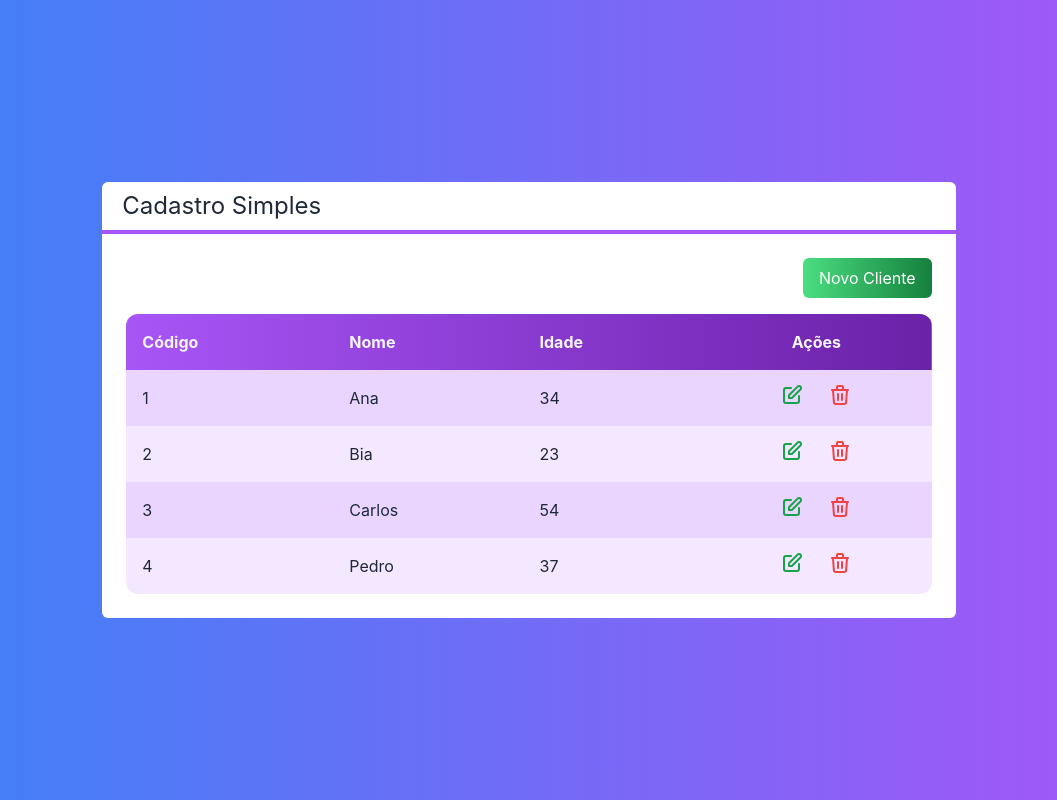
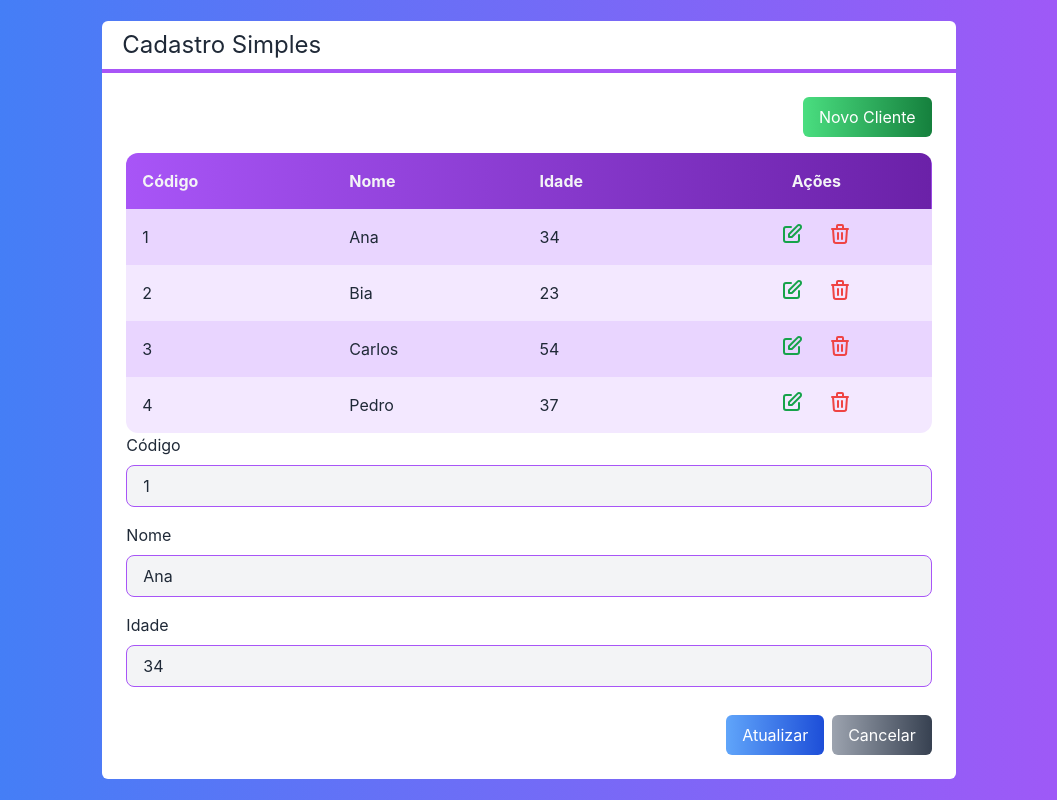
Before and after one commit to AfonsoMachado/next-crud, a Next.js app: page / in a window 1280 px wide. Shown: the whole page, without its empty margins (111-1168 px from the left). Built offline with nearby package versions, Linux system fonts and the light colour scheme.

Commit message:
add Form and Input components

```diff
--- /dev/null
+++ b/src/components/Form.tsx
@@ -0,0 +1,34 @@
+import { useState } from "react";
+import Client from "../core/Client";
+import Button from "./Button";
+import Input from "./Input";
+
+interface FormProps {
+  client: Client;
+}
+
+export default function Form(props: FormProps) {
+  const id = props.client?.id;
+
+  const [name, setName] = useState(props.client?.name ?? "");
+  const [age, setAge] = useState(props.client?.age ?? 0);
+
+  return (
+    <div>
+      {id && <Input readonly text="Código" value={id} className="mb-4" />}
+      <Input
+        text="Nome"
+        value={name}
+        onChange={setName}
+        className="mb-4"
+      ></Input>
+      <Input text="Idade" type="number" value={age} onChange={setAge}></Input>
+      <div className="flex justify-end mt-7">
+        <Button color="blue" className="mr-2">
+          {id ? "Atualizar" : "Cadastrar"}
+        </Button>
+        <Button>Cancelar</Button>
+      </div>
+    </div>
+  );
+}
--- /dev/null
+++ b/src/components/Input.tsx
@@ -0,0 +1,26 @@
+interface InputProps {
+  text: string;
+  type?: "text" | "number";
+  value: any;
+  readonly?: boolean;
+  onChange?: (value: any) => void;
+  className?: string;
+}
+
+export default function Input(props: InputProps) {
+  return (
+    <div className={`flex flex-col ${props.className}`}>
+      <label className="mb-2">{props.text}</label>
+      <input
+        type={props.type ?? "text"}
+        value={props.value}
+        readOnly={props.readonly}
+        onChange={(e) => props.onChange?.(e.target.value)}
+        className={`
+        border border-purple-500 rounded-lg focus:outline-none bg-gray-100 px-4 py-2 ${
+          props.readonly ? "" : "focus:bg-white"
+        }`}
+      />
+    </div>
+  );
+}
--- a/src/pages/index.tsx
+++ b/src/pages/index.tsx
@@ -1,4 +1,5 @@
 import Button from "../components/Button";
+import Form from "../components/Form";
 import Layout from "../components/Layout";
 import Table from "../components/Table";
 import Client from "../core/Client";
@@ -38,6 +39,7 @@ export default function Home() {
           selectedClient={selectedClient}
           deletedClient={deletedClient}
         ></Table>
+        <Form client={clients[0]} />
       </Layout>
     </div>
   );
```
